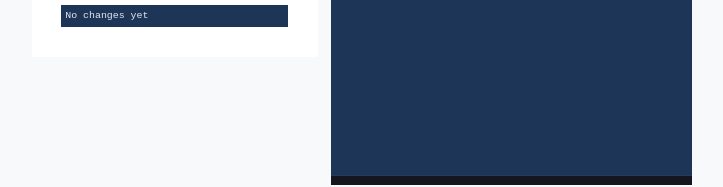
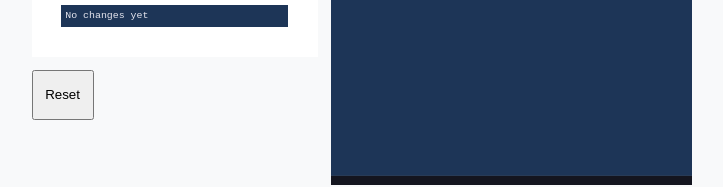
Before and after one commit to simonwinklerzh/creating-a-gauge-in-react, a React (Create React App) app: page / in a window 1280 px wide. Shown: the part 427-614 px from the top of the page, without its empty margins (278-1001 px from the left). Built offline with nearby package versions, Linux system fonts and the light colour scheme.

Commit message:
Implement simple reset button which clears the redux store

```diff
--- /dev/null
+++ b/src/components/button/button.tsx
@@ -0,0 +1,30 @@
+import React from 'react';
+import { store, clearState } from '../../store';
+
+export interface iButton {
+  clickHandler: Function;
+  modifierClass: ButtonModifierClass;
+  text: string;
+}
+
+export type ButtonModifierClass =
+  'reset' | '';
+
+export const Button = ({
+  clickHandler = () => {},
+  modifierClass = '',
+  text = 'Button'
+}) => (
+  <button
+    className={`button ${ modifierClass ? `button--${modifierClass}` : '' }`}
+    onClick={clickHandler}
+    type="button">{text}</button>
+);
+
+export const ResetButtonRedux = () => (
+  <Button modifierClass="reset" text="Reset" clickHandler={handleResetButtonClick} />
+);
+
+function handleResetButtonClick() {
+  store.dispatch(clearState(undefined));
+}
--- a/src/components/candycanvas/candycanvas.tsx
+++ b/src/components/candycanvas/candycanvas.tsx
@@ -6,6 +6,7 @@ import {
   getDifference,
   setSerializedCanvasState,
   getSerializedCanvasState,
+  getCounters,
   store
 } from '../../store';
 import { randomIntFromInterval } from '../../utility';
@@ -82,6 +83,7 @@ export const CandyCanvas = () => {
   const canvasContainerRef = useRef<HTMLDivElement>(null);
   const difference_container = useSelector(getDifference);
   const serializedWorldState = useSelector(getSerializedCanvasState);
+  const counters = useSelector(getCounters);
   const dispatch = useDispatch();
 
   /**
@@ -173,13 +175,27 @@ export const CandyCanvas = () => {
   useEffect(() => {
     const difference = difference_container.difference;
     if (difference === 0 && difference_container.counterId === 'restored_state_no_counter_id') {
-      JSON.parse(serializedWorldState).forEach((bodyJSON: object) => {
-        const body = Body.create(bodyJSON);
-        World.add(engine.world, body);
-        circles.push(body);
-      });
+      try {
+        JSON.parse(serializedWorldState).forEach((bodyJSON: object) => {
+          const body = Body.create(bodyJSON);
+          World.add(engine.world, body);
+          circles.push(body);
+        });
+      } catch (e) {
+        // No serializedWorldState found in localstorage
+      }
     }
   }, [difference_container, serializedWorldState, dispatch]);
+
+  /**
+   * Remove all objects from the canvas when the counters have been reset.
+   */
+  useEffect(() => {
+    if (!counters.length) {
+      World.clear(engine.world, true);
+      circles = [];
+    }
+  }, [counters]);
 
   return (
     <div
--- a/src/index.tsx
+++ b/src/index.tsx
@@ -4,6 +4,7 @@ import { Provider } from 'react-redux';
 import { GaugeWithSliderRedux } from './components/gaugewithslider/gaugewithslider';
 import { InfoBoardRedux } from './components/infoboard/infoboard';
 import { CandyCanvas } from './components/candycanvas/candycanvas';
+import { ResetButtonRedux } from './components/button/button';
 import { store } from './store';
 import {
   blueBubbleGumsCounter,
@@ -46,6 +47,7 @@ ReactDOM.render(
         title="Total number of candies"
         subTitle="Candies change history:" />
       <CandyCanvas />
+      <ResetButtonRedux />
     </Provider>
   </React.StrictMode>,
   document.getElementById('root')
--- a/src/store.tsx
+++ b/src/store.tsx
@@ -73,7 +73,8 @@ export enum CounterActionType {
   UPDATE_COUNTER = 'UPDATE_COUNTER',
   REMOVE_COUNTER = 'REMOVE_COUNTER',
   ADD_HISTORY = 'ADD_HISTORY',
-  SET_SERIALIZED_CANVAS_STATE = 'SET_SERIALIZED_CANVAS_STATE'
+  SET_SERIALIZED_CANVAS_STATE = 'SET_SERIALIZED_CANVAS_STATE',
+  CLEAR_STATE = 'CLEAR_STATE'
 }
 
 type SFA<T, P> = { type: T, payload: P };
@@ -101,7 +102,17 @@ export const addHistory = (payload: iCounterState['history']) =>
 export const setSerializedCanvasState = (payload: string) =>
   createAction(CounterActionType.SET_SERIALIZED_CANVAS_STATE, payload);
 
-const actions = { updateCounter, removeCounter, addHistory, setSerializedCanvasState };
+export const clearState = (payload: undefined) =>
+  createAction(CounterActionType.CLEAR_STATE, payload);
+
+const actions = {
+  updateCounter,
+  removeCounter,
+  addHistory,
+  setSerializedCanvasState,
+  clearState
+};
+
 type Action = ReturnType<typeof actions[keyof typeof actions]>;
 
 
@@ -143,8 +154,7 @@ export function getSerializedCanvasState(state: iCounterState): iCounterState['s
 
 const countersHistoryLimit = 30;
 
-function counters(
-  state: iCounterState = {
+const initialState: iCounterState = {
   serializedCanvasState: '',
   counters: [],
   history: [],
@@ -152,7 +162,10 @@ function counters(
     difference: 0,
     counterId: ''
   }
-  },
+};
+
+function counters(
+  state = initialState,
   action: Action
 ) : iCounterState {
   switch (action.type) {
@@ -219,6 +232,10 @@ function counters(
         ...state,
         serializedCanvasState: action.payload
       }
+    case CounterActionType.CLEAR_STATE:
+      return {
+        ...initialState
+      }
     default:
       return state;
   }
```
Lines whose indentation alone changed are shown as unchanged.
